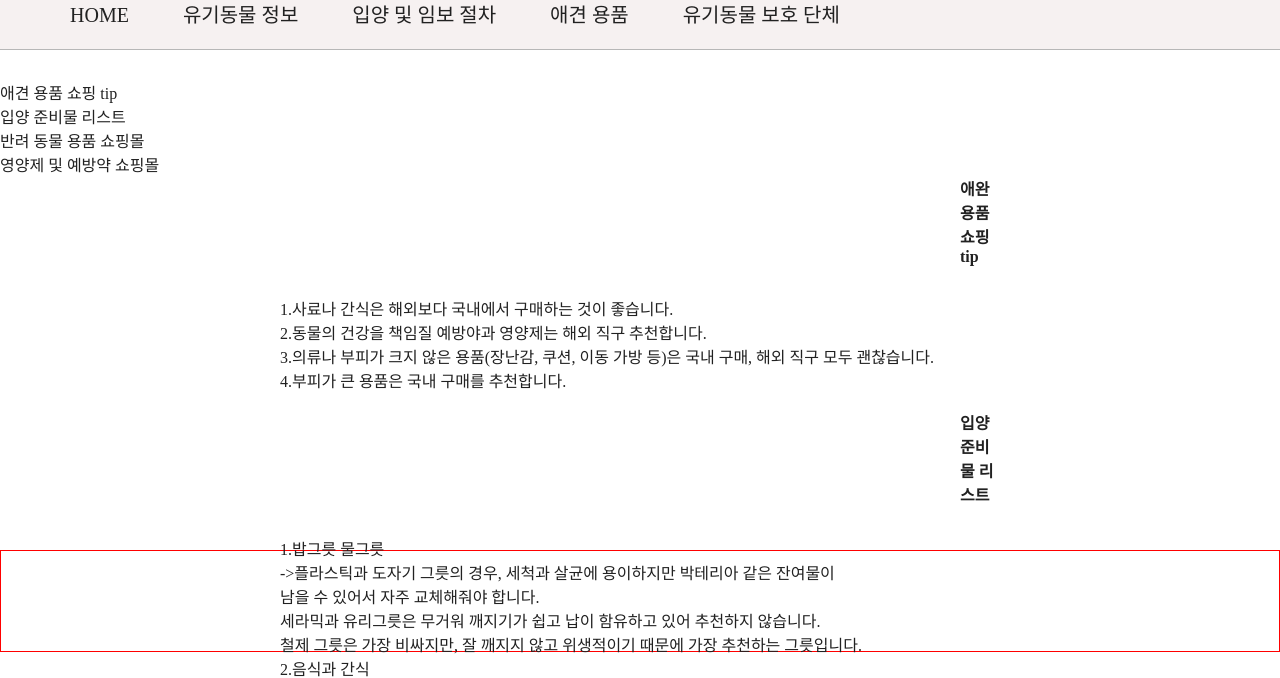
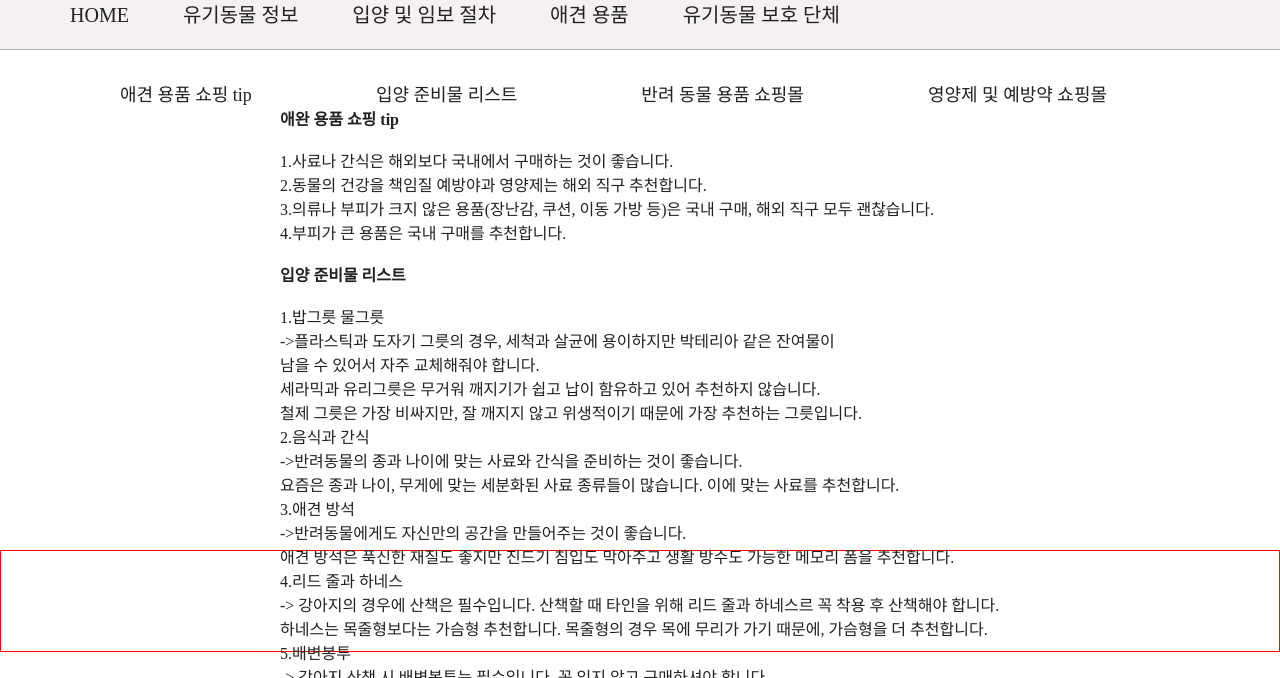
Before and after one commit to imsw0321/imsw.github.io, a plain HTML site: page three.html in a window 1280 px wide. Shown: the part 122-800 px from the top of the page. Drawn offline with Linux system fonts and the light colour scheme.

Commit message:
Update css_four.css

```diff
--- a/css_four.css
+++ b/css_four.css
@@ -50,11 +50,13 @@ section{
 	height:500px;
 
 }
-#goods_box h4{
-	float:left;
-	margin-left:680px;
-	padding-bottom:30px;
+#submenu li{
+	display:inline;
+	font-size:18px;
+	margin-left:120px;
+
 }
+
 #goods_box{
 	padding-top:30px ;
 }
```
